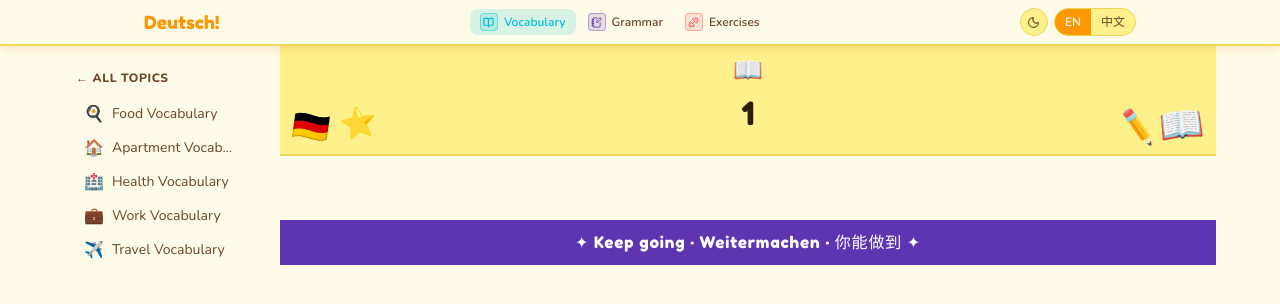
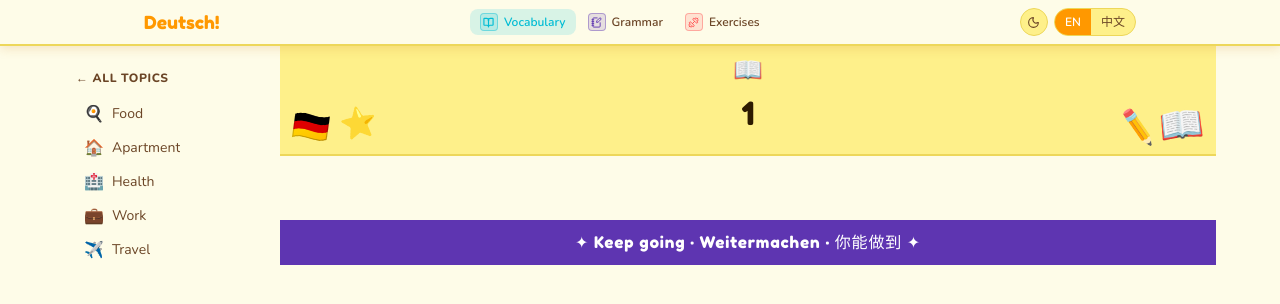
Before and after one commit to Guo-dalu/german-learn, a React (Vite) app: page /german-learn/vocabulary/1 in a window 1280 px wide. Shown: the top 304 px of the page. Built offline with nearby package versions, Linux system fonts and the light colour scheme.

Commit message:
fix: handle 404 in gitpage

```diff
--- a/content/meta.json
+++ b/content/meta.json
@@ -1,12 +1,12 @@
 {
   "vocabulary": {
-    "food":      { "emoji": "🍳", "tags": ["A1", "A2", "food"],           "wordCount": 43, "title": { "en": "Food Vocabulary",      "zh": "食物词汇" } },
-    "apartment": { "emoji": "🏠", "tags": ["A1", "A2", "home"],           "wordCount": 38, "title": { "en": "Apartment Vocabulary", "zh": "公寓词汇" } },
-    "health":    { "emoji": "🏥", "tags": ["A2", "B1", "health"],         "wordCount": 25, "title": { "en": "Health Vocabulary",    "zh": "健康词汇" } },
-    "work":      { "emoji": "💼", "tags": ["A2", "B1", "work"],           "wordCount": 25, "title": { "en": "Work Vocabulary",      "zh": "工作词汇" } },
-    "travel":    { "emoji": "✈️", "tags": ["A2", "B1", "travel"],        "wordCount": 25, "title": { "en": "Travel Vocabulary",    "zh": "旅行词汇" } }
+    "food": { "emoji": "🍳", "tags": ["A1", "A2", "food"], "wordCount": 43, "title": { "en": "Food", "zh": "食物" } },
+    "apartment": { "emoji": "🏠", "tags": ["A1", "A2", "home"], "wordCount": 38, "title": { "en": "Apartment", "zh": "公寓" } },
+    "health": { "emoji": "🏥", "tags": ["A2", "B1", "health"], "wordCount": 25, "title": { "en": "Health", "zh": "健康" } },
+    "work": { "emoji": "💼", "tags": ["A2", "B1", "work"], "wordCount": 25, "title": { "en": "Work", "zh": "工作" } },
+    "travel": { "emoji": "✈️", "tags": ["A2", "B1", "travel"], "wordCount": 25, "title": { "en": "Travel", "zh": "旅行" } }
   },
   "grammar": {
-    "articles":  { "emoji": "📌", "tags": ["A1", "articles", "grammar"],             "title": { "en": "German Articles",  "zh": "德语冠词" } }
+    "articles": { "emoji": "📌", "tags": ["A1", "articles", "grammar"], "title": { "en": "German Articles", "zh": "德语冠词" } }
   }
 }
--- a/index.html
+++ b/index.html
@@ -2,6 +2,15 @@
 <html lang="en">
   <head>
     <meta charset="UTF-8" />
+    <script>
+      // Restore path encoded by 404.html redirect
+      (function() {
+        var p = new URLSearchParams(window.location.search).get('p');
+        if (p) {
+          window.history.replaceState(null, null, '/' + decodeURIComponent(p));
+        }
+      })();
+    </script>
     <meta name="viewport" content="width=device-width, initial-scale=1.0" />
     <title>Deutsch!</title>
     <link rel="preconnect" href="https://fonts.googleapis.com" />
--- /dev/null
+++ b/public/404.html
@@ -0,0 +1,17 @@
+<!DOCTYPE html>
+<html>
+  <head>
+    <meta charset="UTF-8" />
+    <script>
+      // SPA redirect for GitHub Pages
+      // Encodes the current path as a query param and redirects to the root index.html
+      var l = window.location;
+      l.replace(
+        l.protocol + '//' + l.hostname + (l.port ? ':' + l.port : '') +
+        l.pathname.split('/').slice(0, 2).join('/') +
+        '/?p=' + encodeURIComponent(l.pathname.slice(1) + (l.search ? l.search : '') + l.hash)
+      );
+    </script>
+  </head>
+  <body></body>
+</html>
--- a/src/pages/VocabularyPage.tsx
+++ b/src/pages/VocabularyPage.tsx
@@ -73,8 +73,6 @@ export default function VocabularyPage() {
   const { t, i18n } = useTranslation()
   const lang = i18n.language as Lang
 
-  const [title, setTitle] = useState('')
-  const [tags, setTags] = useState<string[]>([])
   const [notesBody, setNotesBody] = useState('')
   const [content, setContent] = useState<ContentFile | null>(null)
 
@@ -85,15 +83,15 @@ export default function VocabularyPage() {
     const mdLoader = mdModules[mdKey] ?? mdModules[mdFallback]
     if (mdLoader) {
       mdLoader().then((raw) => {
-        const parsed = parseFrontmatter(raw as string)
-        setTitle(parsed.title)
-        setTags(parsed.tags)
-        setNotesBody(parsed.body)
+        setNotesBody(parseFrontmatter(raw as string).body)
       })
     }
     const jsonLoader = jsonModules[`/content/vocabulary/${topic}/index.json`]
     if (jsonLoader) jsonLoader().then((data) => setContent(data))
   }, [topic, lang])
+
+  const title = content?.topic ?? topic ?? ''
+  const tags = content?.tags ?? []
 
   const words: Word[] = content?.words ?? []
   const dialogues: Dialogue[] = content?.dialogues ?? []
```
